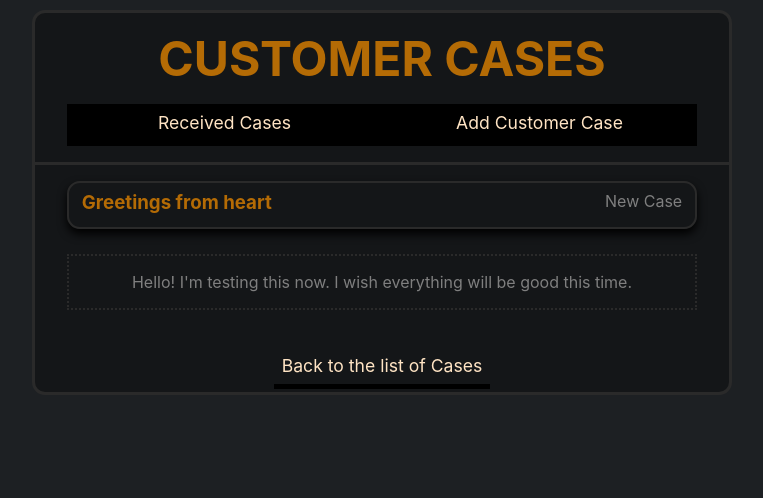
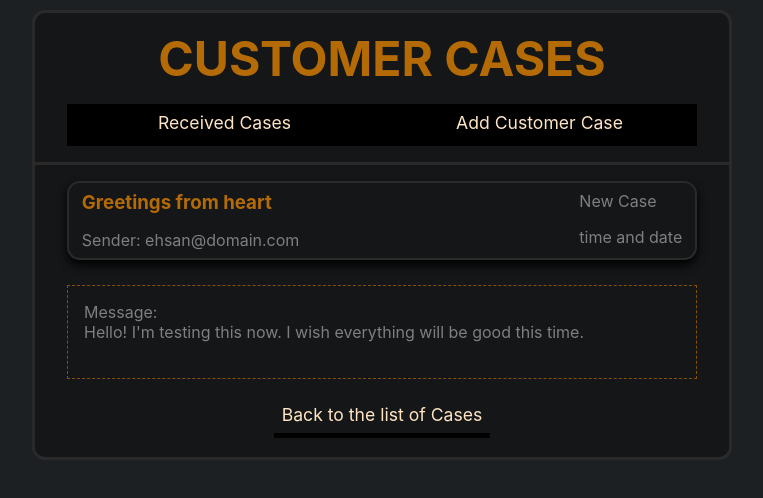
Before and after one commit to ehsanmiran/CustomerCaseFE, a React (Create React App) app in the folder customer-case-fe/: page /case/1 in a window 1280 px wide. Shown: the top 498 px of the page, without its empty margins (258-1021 px from the left). Built offline with nearby package versions, Linux system fonts and the light colour scheme; data requests are answered from the project's data file.

Commit message:
good status

```diff
--- a/customer-case-fe/src/App.css
+++ b/customer-case-fe/src/App.css
@@ -31,12 +31,7 @@ body, html {
   text-decoration: none;
   font-size: 2rem;
 }
-/* .logoImage {
-  color: #bf1818;
-  width: 3rem;
-  height: 3.5rem;
-  margin: 0.4rem 1rem 0 0;
-} */
+
 .listBody {
   padding: 1rem 2rem;
 }
@@ -162,7 +157,6 @@ h3 {
 .event-line p {
   color: bisque;
   padding: 0.5rem 0.8rem;
-  margin-bottom: 0.5rem;
 }
 .timestamp{
   background-color: #b46b05;
@@ -171,7 +165,7 @@ h3 {
 
 }
 .timestamp input{
-  padding: 0 25px 0;
+padding: 0 25px 0;
   margin: 0 !important;
 }
 .timestamp label{
@@ -179,23 +173,16 @@ h3 {
   margin: 0 !important;
   flex-grow: 1;
 }
-/* .timestamp input::-webkit-calendar-picker-indicator {
+.timestamp input::-webkit-calendar-picker-indicator {
   filter: invert(1);
-} */
+}
 textarea {
   resize: none;
 }
 .disabled {
   pointer-events: none;
 }
-/* .grid {
-  display: grid;
-  grid-template-columns: 1fr 50px;
-}
-.grid button{
-  padding: 0 19px 0;
-  margin-bottom: 13px !important ;
-} */
+
 .pastevents h3,p{
   color: #7f7f7f !important;
 }
@@ -203,12 +190,13 @@ textarea {
   background : #454545 !important;
 }
 .parag {
-  border: dotted 2px #2a2a2a;
+  border: dashed 1px #875004;
   margin: 25px 0 25px;
   padding: 1rem;
 }
 .centered {
   text-align: center;
+  margin-bottom: 1rem;
 }
 
 .select {
--- a/customer-case-fe/src/Views/CaseView.jsx
+++ b/customer-case-fe/src/Views/CaseView.jsx
@@ -20,15 +20,26 @@ const Case = () => {
   }, [id]);
 
   return (
-    <div className='centered'>
+    <div>
       { loading && <div> Loading...</div> }
       <div className='listBody'>
         <div className='event-line disabled'>
-          <h3>{ccase.subject}</h3>
-          <p>{ccase.status}</p>
+          <div>
+            <h3>{ccase.subject}</h3>
+            <p>Sender: {ccase.email}</p>
+          </div>
+          <div>
+            <p>{ccase.status}</p>
+            <p>time and date</p>
+          </div>
         </div>
-        <p className='parag'>{ccase.message}</p><br></br>
-        <Link to="/" className='liActive nav-link'>Back to the list of Cases</Link>
+        <div className='parag'>
+          <p>Message:</p>
+          <p>{ccase.message}</p><br></br>
+        </div>
+        <div className='centered'>
+          <Link to="/" className='liActive nav-link'>Back to the list of Cases</Link>
+        </div>
       </div>
     </div>
   )
--- a/customer-case-fe/src/components/Case.jsx
+++ b/customer-case-fe/src/components/Case.jsx
@@ -6,8 +6,14 @@ const Case = ({Case}) => {
   return (
     <div>
       <Link to={`/Case/${Case.id}`} className='event-line'>
-        <h3>{Case.subject}</h3>
-        <p>{Case.status}</p>
+        <div>
+            <h3>{Case.subject}</h3>
+            <p>Sender: {Case.email}</p>
+          </div>
+          <div>
+            <p>{Case.status}</p>
+            <p>time and date</p>
+          </div>
       </Link>
     </div>
   )
```
